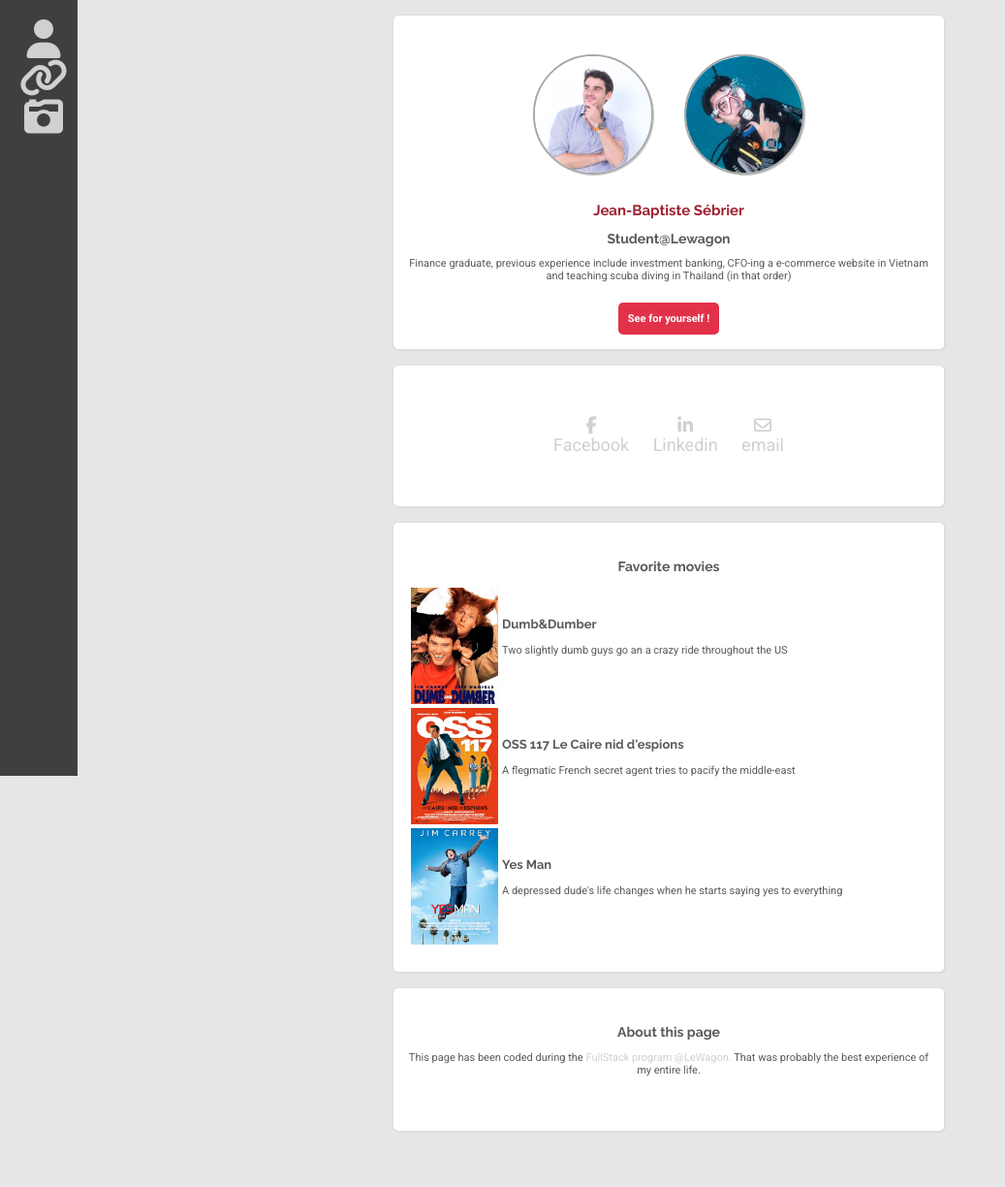
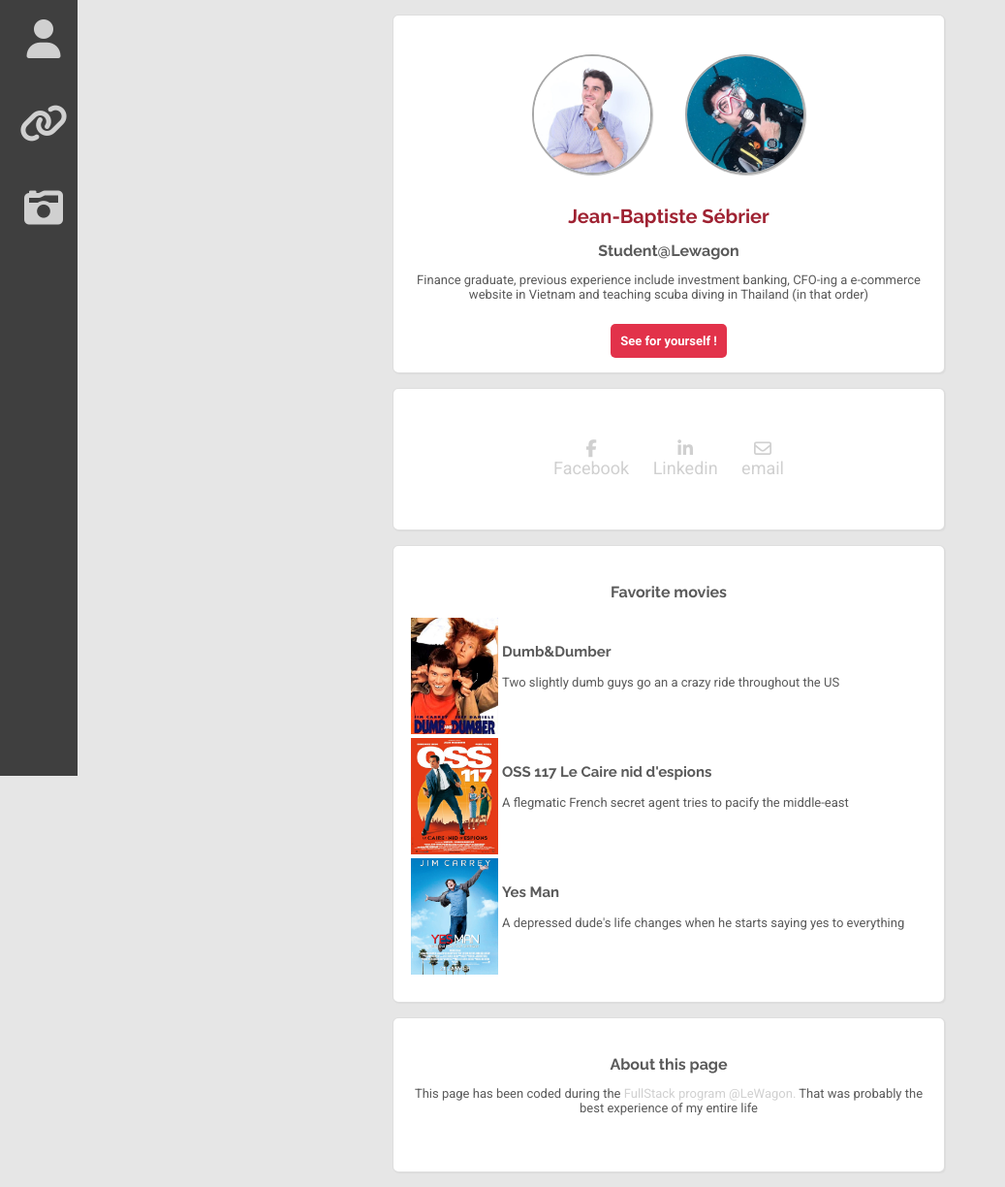
Before and after one commit to jbsebrier/profile, a plain HTML site: page index.html in a window 1280 px wide. Shown: the whole page at 97% size, without its empty margins (0-1037 px from the left). Before the commit the page ends 1182 px from the top, so only its background shows below. Drawn offline with Linux system fonts and the light colour scheme.

Commit message:
exo opt1

```diff
--- a/index.html
+++ b/index.html
@@ -16,8 +16,8 @@
 <body>
   <div id="side-bar">
       <p class="side-bar-list">
-        <a href="#summary"><i class="fa fa-user" aria-hidden="true"></i></a><br>
-        <a href="#social"><i class="fa fa-link" aria-hidden="true"></i></a><br>
+        <a href="#summary"><i class="fa fa-user" aria-hidden="true"></i></a><br><br>
+        <a href="#social"><i class="fa fa-link" aria-hidden="true"></i></a><br><br>
         <a href="#movies"><i class="fa fa-camera-retro" aria-hidden="true"></i></a>
       </p>
   </div>
@@ -67,11 +67,17 @@
           </tbody>
         </table>
       </div>
-      <div class="card">
+      <div class="card" id="footer">
         <h2>About this page</h2>
 
-        <p>This page has been coded during the <a href="http://www.lewagon.com" target= "_blank">FullStack program @LeWagon.</a> That was probably the best experience of my entire life.</p>
+        <p>This page has been coded during the <a href="http://www.lewagon.com" target= "_blank">FullStack program @LeWagon.</a> That was probably the best experience of my entire life
+        </p>
       </div>
+
+      <!-- <div class="card">
+        <img src="https://media.giphy.com/media/KylMzku5T57A4/giphy.gif" alt="oss117" class="movie-image">
+      </div>
+ -->
     </div>
   </div>
 
--- a/style.css
+++ b/style.css
@@ -23,7 +23,7 @@ margin: 10px;
 body {
   font-family: Roboto;
   color: #5A5A5A;
-  font-size: 11px;
+  font-size: 13px;
   background: rgb(230, 230, 230);
   text-align: center;
 }
@@ -56,25 +56,25 @@ margin: 15px;
 }
 
 h1 {
-font-size: 15px;
+font-size: 20px;
 font-family: Raleway;
 color: #9F2232;
 }
 
 h2 {
-font-size: 14px;
+font-size: 16px;
 font-family: Raleway;
 }
 
 h3 {
-font-size: 13px;
+font-size: 15px;
 font-family: Raleway;
 }
 
 tbody {
   font-family: Roboto;
   color: #5A5A5A;
-  font-size: 11px
+  font-size: 13px
 }
 
 .container {
```
